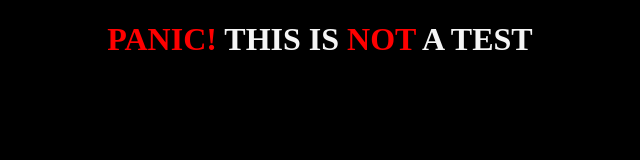
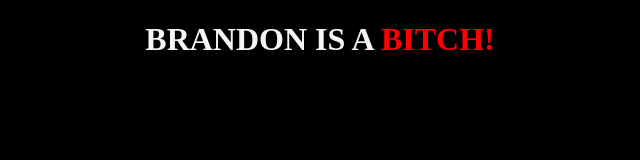
Before and after one commit to Wes-Ray/test_web_server, a plain HTML site: page index.html in a window 1280 px wide. Shown: the whole page, without its empty margins (320-960 px from the left). Drawn offline with Linux system fonts and the light colour scheme.

Commit message:
Update index.html

```diff
--- a/index.html
+++ b/index.html
@@ -21,6 +21,6 @@
 </style>
 
 <body>
-<h1><b>PANIC!</b> THIS IS <b>NOT</b> A TEST</h1>
+<h1>BRANDON IS A <b>BITCH!</b></h1>
 </body>
 </html>
```
